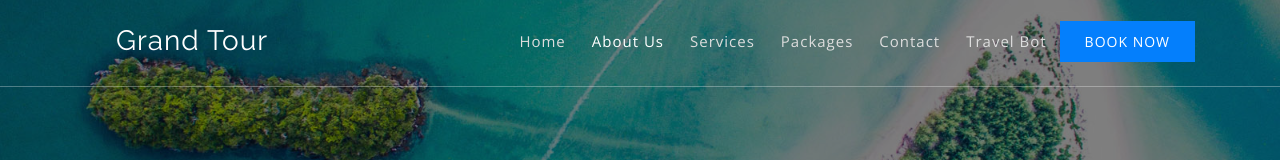
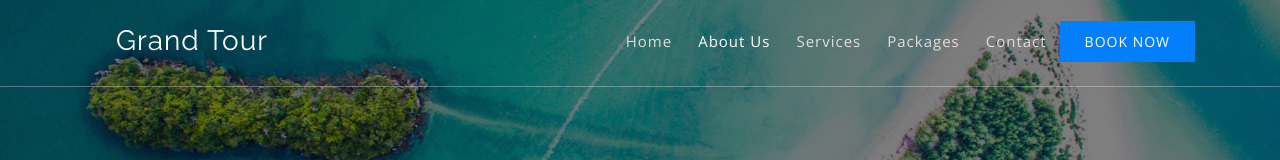
Before and after one commit to divyavaniruttala/travelproject, a plain HTML site: page about.html in a window 1280 px wide. Shown: the top 160 px of the page. Drawn offline with nearby package versions, Linux system fonts and the light colour scheme.

Commit message:
Update about.html

```diff
--- a/about.html
+++ b/about.html
@@ -48,7 +48,6 @@ Smartphone Compatible web template, free webdesigns for Nokia, Samsung, LG, Sony
 				<li class=""><a href="services.html">Services</a></li>
 				<li class=""><a href="packages.html">Packages</a></li>
 				<li class=""><a href="contact.html">Contact</a></li>
-				<li class=""><a href="travelbotcode.html">Travel bot</a></li>
 				<li class="booking"><a href="booking.html">Book Now</a></li>
 			</ul>
 		</nav>
```
